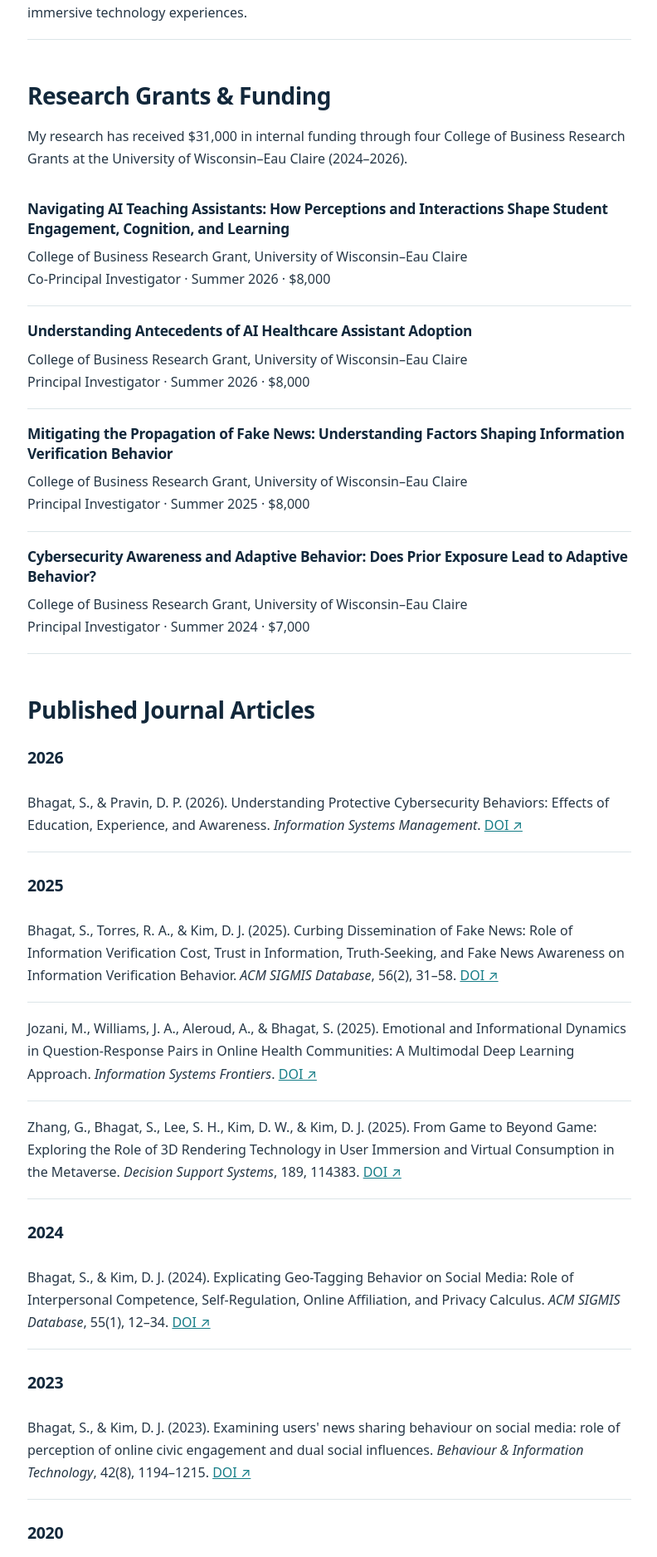
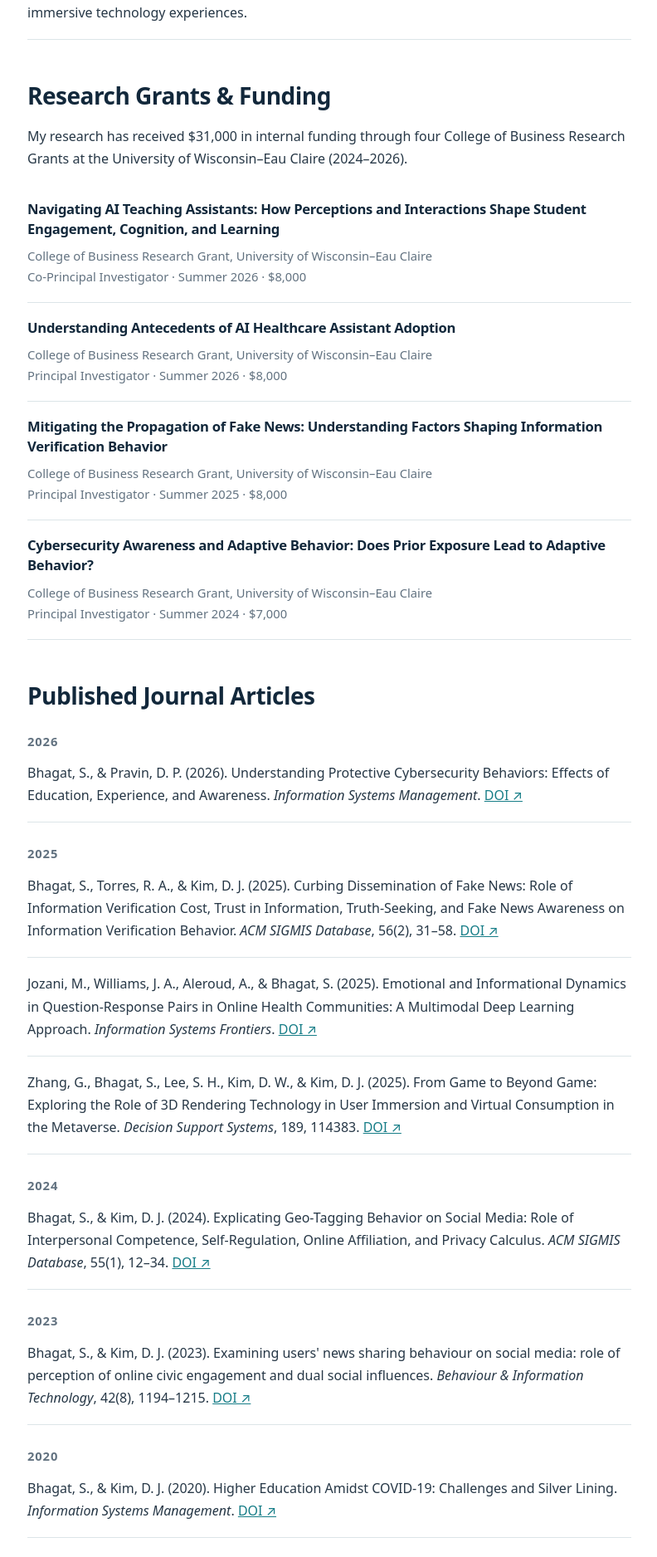
Before and after one commit to sarbottambhagat/sarbottambhagat.github.io, a Jekyll site: the page built from research.md, in a window 1280 px wide. Shown: the part 2892-4768 px from the top of the page at 83% size, without its empty margins (243-1035 px from the left). Built offline with Jekyll 4.4.1, drawn with Linux system fonts in a browser that asks for light colours.

Commit message:
Unify site typography hierarchy and spacing

```diff
--- a/research.md
+++ b/research.md
@@ -31,22 +31,22 @@ permalink: /research/
 <div class="pub"><strong>From Game to Beyond Game (2025)</strong> — <em>Decision Support Systems</em><p>This study investigates how rendering technology and user needs relate to immersion and virtual consumption in metaverse environments, extending the study of digital behavior to immersive technology experiences.</p></div>
 <h2 id="research-grants">Research Grants &amp; Funding</h2>
 <p>My research has received $31,000 in internal funding through four College of Business Research Grants at the University of Wisconsin–Eau Claire (2024–2026).</p>
-<div class="pub"><h3>Navigating AI Teaching Assistants: How Perceptions and Interactions Shape Student Engagement, Cognition, and Learning</h3><p>College of Business Research Grant, University of Wisconsin–Eau Claire<br>Co-Principal Investigator · Summer 2026 · $8,000</p></div>
-<div class="pub"><h3>Understanding Antecedents of AI Healthcare Assistant Adoption</h3><p>College of Business Research Grant, University of Wisconsin–Eau Claire<br>Principal Investigator · Summer 2026 · $8,000</p></div>
-<div class="pub"><h3>Mitigating the Propagation of Fake News: Understanding Factors Shaping Information Verification Behavior</h3><p>College of Business Research Grant, University of Wisconsin–Eau Claire<br>Principal Investigator · Summer 2025 · $8,000</p></div>
-<div class="pub"><h3>Cybersecurity Awareness and Adaptive Behavior: Does Prior Exposure Lead to Adaptive Behavior?</h3><p>College of Business Research Grant, University of Wisconsin–Eau Claire<br>Principal Investigator · Summer 2024 · $7,000</p></div>
+<div class="pub grant-entry"><h3>Navigating AI Teaching Assistants: How Perceptions and Interactions Shape Student Engagement, Cognition, and Learning</h3><p>College of Business Research Grant, University of Wisconsin–Eau Claire<br>Co-Principal Investigator · Summer 2026 · $8,000</p></div>
+<div class="pub grant-entry"><h3>Understanding Antecedents of AI Healthcare Assistant Adoption</h3><p>College of Business Research Grant, University of Wisconsin–Eau Claire<br>Principal Investigator · Summer 2026 · $8,000</p></div>
+<div class="pub grant-entry"><h3>Mitigating the Propagation of Fake News: Understanding Factors Shaping Information Verification Behavior</h3><p>College of Business Research Grant, University of Wisconsin–Eau Claire<br>Principal Investigator · Summer 2025 · $8,000</p></div>
+<div class="pub grant-entry"><h3>Cybersecurity Awareness and Adaptive Behavior: Does Prior Exposure Lead to Adaptive Behavior?</h3><p>College of Business Research Grant, University of Wisconsin–Eau Claire<br>Principal Investigator · Summer 2024 · $7,000</p></div>
 <h2 id="journal-articles">Published Journal Articles</h2>
-<h3>2026</h3>
+<h3 class="publication-year">2026</h3>
 <div class="pub">Bhagat, S., &amp; Pravin, D. P. (2026). Understanding Protective Cybersecurity Behaviors: Effects of Education, Experience, and Awareness. <em>Information Systems Management</em>. <a href="https://doi.org/10.1080/10580530.2026.2647719">DOI ↗</a></div>
-<h3>2025</h3>
+<h3 class="publication-year">2025</h3>
 <div class="pub">Bhagat, S., Torres, R. A., &amp; Kim, D. J. (2025). Curbing Dissemination of Fake News: Role of Information Verification Cost, Trust in Information, Truth-Seeking, and Fake News Awareness on Information Verification Behavior. <em>ACM SIGMIS Database</em>, 56(2), 31–58. <a href="https://doi.org/10.1145/3733612.3733616">DOI ↗</a></div>
 <div class="pub">Jozani, M., Williams, J. A., Aleroud, A., &amp; Bhagat, S. (2025). Emotional and Informational Dynamics in Question-Response Pairs in Online Health Communities: A Multimodal Deep Learning Approach. <em>Information Systems Frontiers</em>. <a href="https://doi.org/10.1007/s10796-024-10566-y">DOI ↗</a></div>
 <div class="pub">Zhang, G., Bhagat, S., Lee, S. H., Kim, D. W., &amp; Kim, D. J. (2025). From Game to Beyond Game: Exploring the Role of 3D Rendering Technology in User Immersion and Virtual Consumption in the Metaverse. <em>Decision Support Systems</em>, 189, 114383. <a href="https://doi.org/10.1016/j.dss.2024.114383">DOI ↗</a></div>
-<h3>2024</h3>
+<h3 class="publication-year">2024</h3>
 <div class="pub">Bhagat, S., &amp; Kim, D. J. (2024). Explicating Geo-Tagging Behavior on Social Media: Role of Interpersonal Competence, Self-Regulation, Online Affiliation, and Privacy Calculus. <em>ACM SIGMIS Database</em>, 55(1), 12–34. <a href="https://doi.org/10.1145/3645057.3645060">DOI ↗</a></div>
-<h3>2023</h3>
+<h3 class="publication-year">2023</h3>
 <div class="pub">Bhagat, S., &amp; Kim, D. J. (2023). Examining users' news sharing behaviour on social media: role of perception of online civic engagement and dual social influences. <em>Behaviour &amp; Information Technology</em>, 42(8), 1194–1215. <a href="https://doi.org/10.1080/0144929X.2022.2066019">DOI ↗</a></div>
-<h3>2020</h3>
+<h3 class="publication-year">2020</h3>
 <div class="pub">Bhagat, S., &amp; Kim, D. J. (2020). Higher Education Amidst COVID-19: Challenges and Silver Lining. <em>Information Systems Management</em>. <a href="https://doi.org/10.1080/10580530.2020.1824040">DOI ↗</a></div>
 <div class="pub">Bhagat, S., Jeong, E. J., &amp; Kim, D. J. (2020). The Role of Individuals' Need for Online Social Interactions and Interpersonal Incompetence in Digital Game Addiction. <em>International Journal of Human–Computer Interaction</em>, 36(5), 449–463. <a href="https://doi.org/10.1080/10447318.2019.1654696">DOI ↗</a></div>
 <p>For conference papers, other research outputs, and updated citation information, visit my <a href="https://scholar.google.com/citations?user=XibMQWIAAAAJ&amp;hl=en">Google Scholar profile</a> or consult my <a href="{{ '/assets/css/Bhagat_CV.pdf' | relative_url }}">academic CV</a>.</p>
```
